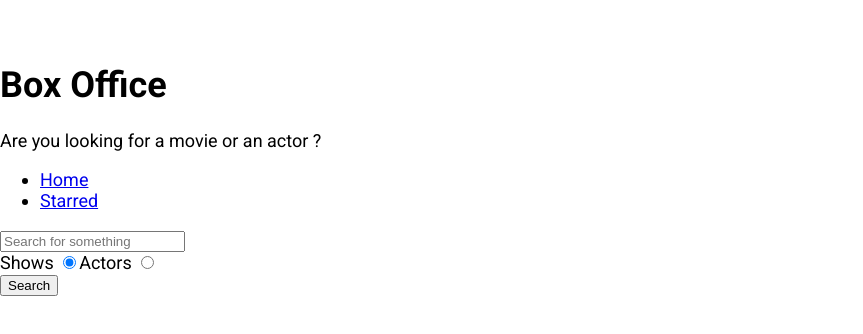
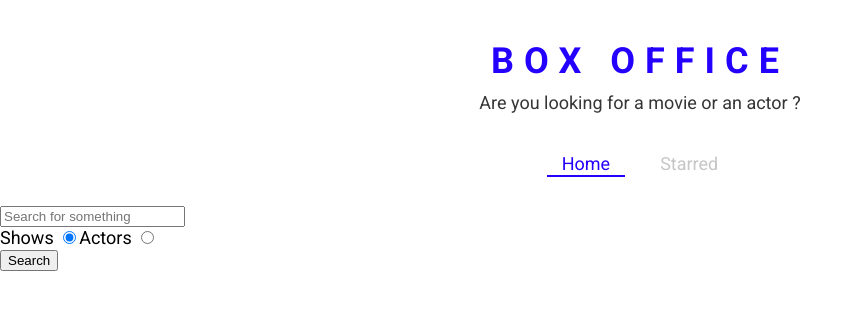
Before and after one commit to adityachaudhari911/box-office, a React (Create React App) app: page / in a window 1280 px wide. Shown: the top 334 px of the page, without its empty margins (0-863 px from the left). Built offline with nearby package versions, Linux system fonts and the light colour scheme.

Commit message:
defined theme for styled components and created few styled components

```diff
--- a/src/App.js
+++ b/src/App.js
@@ -1,11 +1,21 @@
 import React from 'react';
 import { Switch, Route } from 'react-router-dom';
+import { ThemeProvider } from 'styled-components';
 import Home from './pages/Home';
 import Show from './pages/Show';
 import Starred from './pages/Starred';
 
+const theme = {
+  mainColors: {
+    blue: '#2400ff',
+    gray: '#c6c6c6',
+    dark: '#353535',
+  },
+};
+
 function App() {
   return (
+    <ThemeProvider theme={theme}>
       <Switch>
         <Route exact path="/">
           <Home />{' '}
@@ -18,6 +28,7 @@
         </Route>
         <Route>Page not Found</Route>
       </Switch>
+    </ThemeProvider>
   );
 }
 
--- a/src/components/Navs.js
+++ b/src/components/Navs.js
@@ -1,5 +1,6 @@
 import React from 'react';
-import { Link } from 'react-router-dom';
+import { useLocation } from 'react-router';
+import { LinkStyled, NavList } from './Navs.styled';
 
 const LINKS = [
   { to: '/', text: 'Home' },
@@ -7,15 +8,22 @@
 ];
 
 const Navs = () => {
+  const location = useLocation();
+
   return (
     <div>
-      <ul>
+      <NavList>
         {LINKS.map(item => (
           <li key={item.to}>
-            <Link to={item.to}>{item.text}</Link>
+            <LinkStyled
+              to={item.to}
+              className={item.to === location.pathname ? 'active' : ''}
+            >
+              {item.text}
+            </LinkStyled>
           </li>
         ))}
-      </ul>
+      </NavList>
     </div>
   );
 };
--- /dev/null
+++ b/src/components/Navs.styled.js
@@ -0,0 +1,41 @@
+import styled from 'styled-components';
+import { Link } from 'react-router-dom';
+
+export const NavList = styled.ul`
+  display: flex;
+  justify-content: center;
+  list-style: none;
+  margin: 0 0 30px;
+  padding: 0;
+`;
+
+export const LinkStyled = styled(Link)`
+  margin: 0 10px;
+  padding: 3px 15px;
+  position: relative;
+  text-decoration: none;
+  color: ${({ theme }) => theme.mainColors.gray};
+  &.active {
+    color: ${({ theme }) => theme.mainColors.blue};
+    &:after {
+      content: '';
+      position: absolute;
+      display: block;
+      height: 2px;
+      left: 0%;
+      bottom: 0;
+      background-color: ${({ theme }) => theme.mainColors.blue};
+      animation: slide-in 0.3s ease-in forwards;
+      @keyframes slide-in {
+        from {
+          left: 50%;
+          width: 0;
+        }
+        to {
+          left: 0%;
+          width: 100%;
+        }
+      }
+    }
+  }
+`;
--- a/src/components/Title.js
+++ b/src/components/Title.js
@@ -1,11 +1,12 @@
 import React from 'react';
+import { TitleWrapper } from './Title.styled';
 
 const Title = ({ title, subtitle }) => {
   return (
-    <div>
+    <TitleWrapper>
       <h1>{title}</h1>
       <p>{subtitle}</p>
-    </div>
+    </TitleWrapper>
   );
 };
 
--- /dev/null
+++ b/src/components/Title.styled.js
@@ -0,0 +1,18 @@
+import styled from 'styled-components';
+
+export const TitleWrapper = styled.div`
+  text-align: center;
+  margin: 0 0 40px;
+
+  h1 {
+    color: ${({ theme }) => theme.mainColors.blue};
+    letter-spacing: 10px;
+    text-transform: uppercase;
+    margin: 0 0 10px;
+  }
+
+  p {
+    color: ${({ theme }) => theme.mainColors.dark};
+    margin: 0;
+  }
+`;
```
Lines whose indentation alone changed are shown as unchanged.
